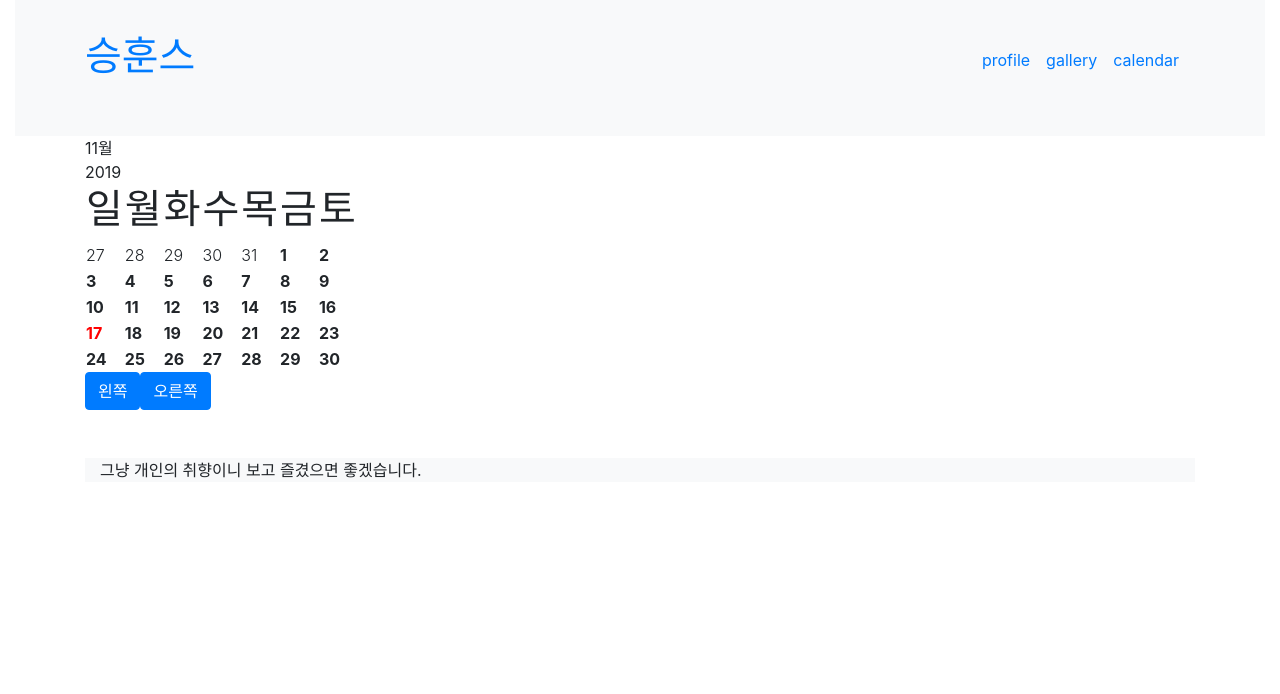
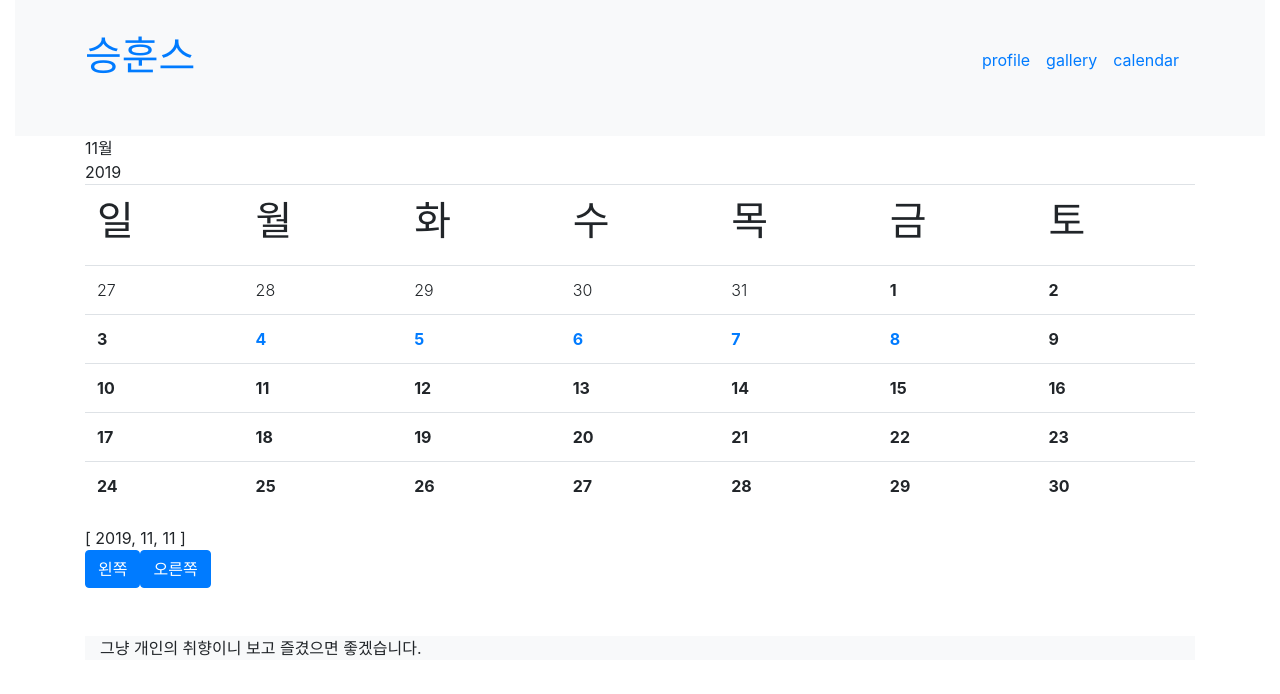
Before and after one commit to q6801/homepage, a Vue app: page /screen in a window 1280 px wide. Shown: the top 694 px of the page. Built offline with nearby package versions, Linux system fonts and the light colour scheme.

Commit message:
make range mode

```diff
--- a/src/components/content/calendar/Calendar.vue
+++ b/src/components/content/calendar/Calendar.vue
@@ -8,7 +8,7 @@
       </div>
       <div class="year">{{year}}</div>
     </div>
-    <table>
+    <table class="table">
       <thead cellpadding="30">
         <tr>
           <td v-for="week in weeks"><h1>{{week}}</h1></td>
@@ -17,12 +17,20 @@
       <tbody>
         <tr v-for="day in days">
           <td v-for="child in day" @click="hello"
-            :class="{'font-weight-light':child.disabled, 'font-weight-bolder':!child.disabled, 'selected':child.selected}">
+            :class="{'font-weight-light':child.disabled,
+                    'font-weight-bolder':!child.disabled,
+                    'selected':child.selected,
+                    'text-primary':child.today,
+                    'text-primary':child.rangeSelected
+              }">
             {{child.day}}
           </td>
         </tr>
       </tbody>
     </table>
+    <div class="">
+      {{today}}
+    </div>
     <button type="button" name="button" class="btn btn-primary" @click="prev">왼쪽</button>
     <button type="button" name="button" class="btn btn-primary" @click="next">오른쪽</button>
   </div>
@@ -36,6 +44,12 @@ export default {
         default: false
     },
     value: {
+        type: Array,
+        default: function(){
+            return []
+        }
+    },
+    rangeValue: {
         type: Array,
         default: function(){
             return []
@@ -105,21 +119,22 @@ export default {
       console.log('hi')
     },
     init() {
-        let now = new Date();
+        let now = new Date()
         this.year = now.getFullYear()
         let hello = this.year
         console.log(hello)
         this.month = now.getMonth()
         this.day = now.getDate()
+
         if (this.value.length>0) {
             if (this.range) {
-                this.year = parseInt(this.value[0][0])
-                this.month = parseInt(this.value[0][1]) - 1 // 0이 1월
-                this.day = parseInt(this.value[0][2])
+                this.year = parseInt(this.rangeValue[0][0])
+                this.month = parseInt(this.rangeValue[0][1]) - 1 // 0이 1월
+                this.day = parseInt(this.rangeValue[0][2])
 
-                let year2 = parseInt(this.value[1][0])
-                let month2 = parseInt(this.value[1][1]) - 1
-                let day2 = parseInt(this.value[1][2])
+                let year2 = parseInt(this.rangeValue[1][0])
+                let month2 = parseInt(this.rangeValue[1][1]) - 1
+                let day2 = parseInt(this.rangeValue[1][2])
 
                 this.rangeBegin = [this.year, this.month,this.day]
                 this.rangeEnd = [year2, month2 , day2]
@@ -129,15 +144,18 @@ export default {
                 this.day = parseInt(this.value[2])
             }
         }
+        console.log(this.rangeBegin, this.rangeEnd)
         this.render(this.year, this.month)
     },
     render(y, m) {
+      let now = new Date();
+      this.today = [now.getFullYear(), now.getMonth()+1, now.getDate()]
       let firstDayOfMonth = new Date(y, m, 1).getDay()
       let lastDateOfMonth = new Date(y, m + 1, 0).getDate()
       let lastDayOfLastMonth = new Date(y, m, 0).getDate()
       let i, temp = [], line=0
       let seletSplit = this.value
-      for(i = 1; i <= lastDateOfMonth; i++) {
+      for(i = 1; i <= lastDateOfMonth; i++) {       // 이번 달이 아닌 지난 날들의 마지막 일들
         let day = new Date(y, m, i).getDay()
         let k
 
@@ -152,11 +170,25 @@ export default {
             k++;
           }
         }
-        if(seletSplit[0] === y && seletSplit[1]-1 === m && seletSplit[2] === i) {
+        if(this.range) {
+          let beginTime = Number(new Date(this.rangeBegin[0], this.rangeBegin[1], this.rangeBegin[2]))
+          let endTime = Number(new Date(this.rangeEnd[0], this.rangeEnd[1], this.rangeEnd[2]))
+          let stepTime = Number(new Date(this.year, this.month, i))
+          let options = {day: i}
+          if(beginTime <= stepTime && stepTime <= endTime ) {
+            options.rangeSelected = true
+          }
+          temp[line].push(options)
+        }
+        else {
+          if(seletSplit[0] === y && seletSplit[1]-1 === m && seletSplit[2] === i) {   // 선택된 날들이거나
             temp[line].push({day: i, selected: true})
           }
+          else if(this.today[0] === y && this.today[1]-1 === m && this.today[2] === i) {    // 오늘이거나
+            temp[line].push({day: i, today: true})
+          }
           else {
-          if(i == lastDateOfMonth && day != 6) {
+            if(i == lastDateOfMonth && day != 6) {                                          // 이번달의 마지막이거나
               let lastDay = new Date(y, m+1, 0).getDay()
               let k = 1
               temp[line].push({day: i, disabled: false})
@@ -164,11 +196,11 @@ export default {
                 temp[line].push({day: k, disabled: true})
                 k++
               }
-          } else {
+            } else {                                                                      // 평범한 날이거나
                 temp[line].push({day: i, disabled: false})
             }
           }
-
+        }
     }
     this.days = temp
   },
--- a/src/components/content/calendar/Screen.vue
+++ b/src/components/content/calendar/Screen.vue
@@ -3,8 +3,7 @@
     <calendar
       :value='calendar1.value'
       :range='calendar1.range'
-      :begin='calendar1.begin'
-      :end='calendar1.end'
+      :rangeValue='calendar1.rangeValue'
     ></calendar>
   </div>
 </template>
@@ -16,6 +15,8 @@ export default {
     return {
       calendar1:{
         value: [2019,11,17],
+        range: true,
+        rangeValue: [[2019,11,4], [2019,11,8]]
       },
     }
   },
```
Lines whose indentation alone changed are shown as unchanged.
